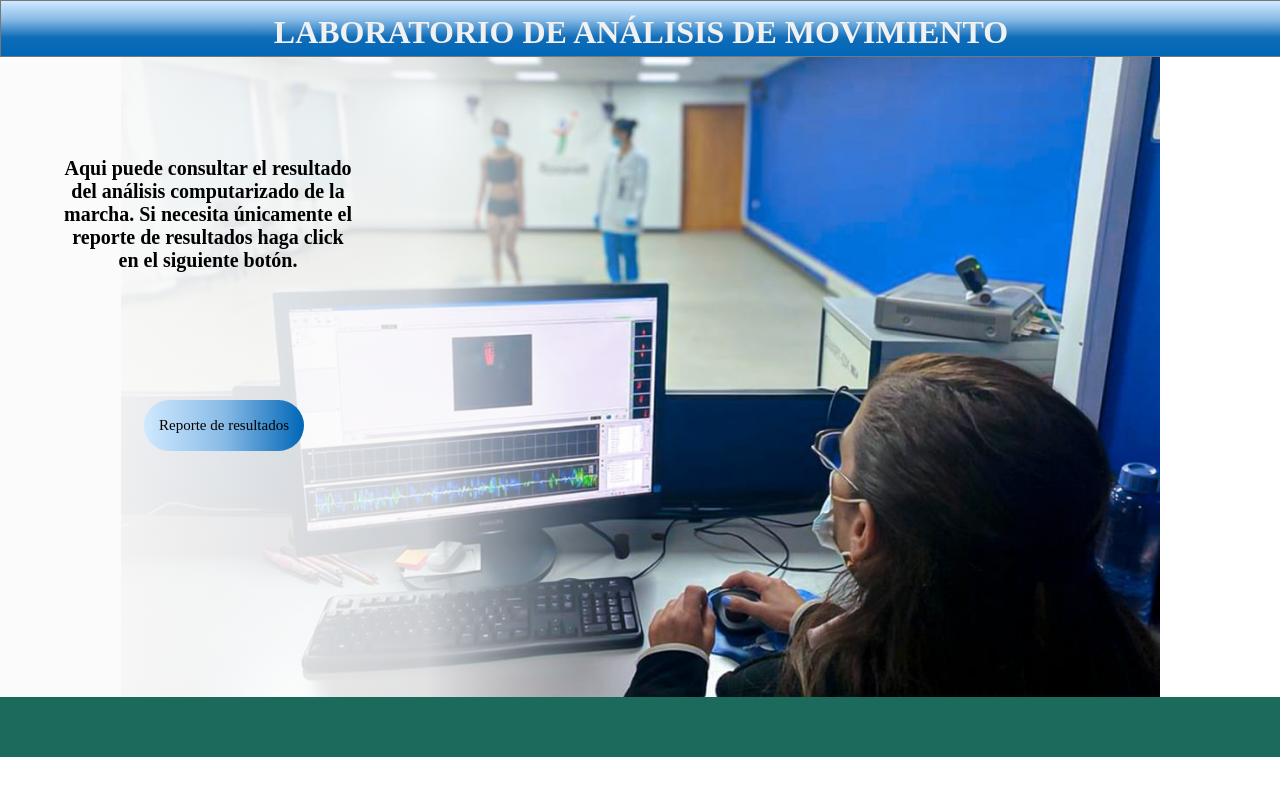
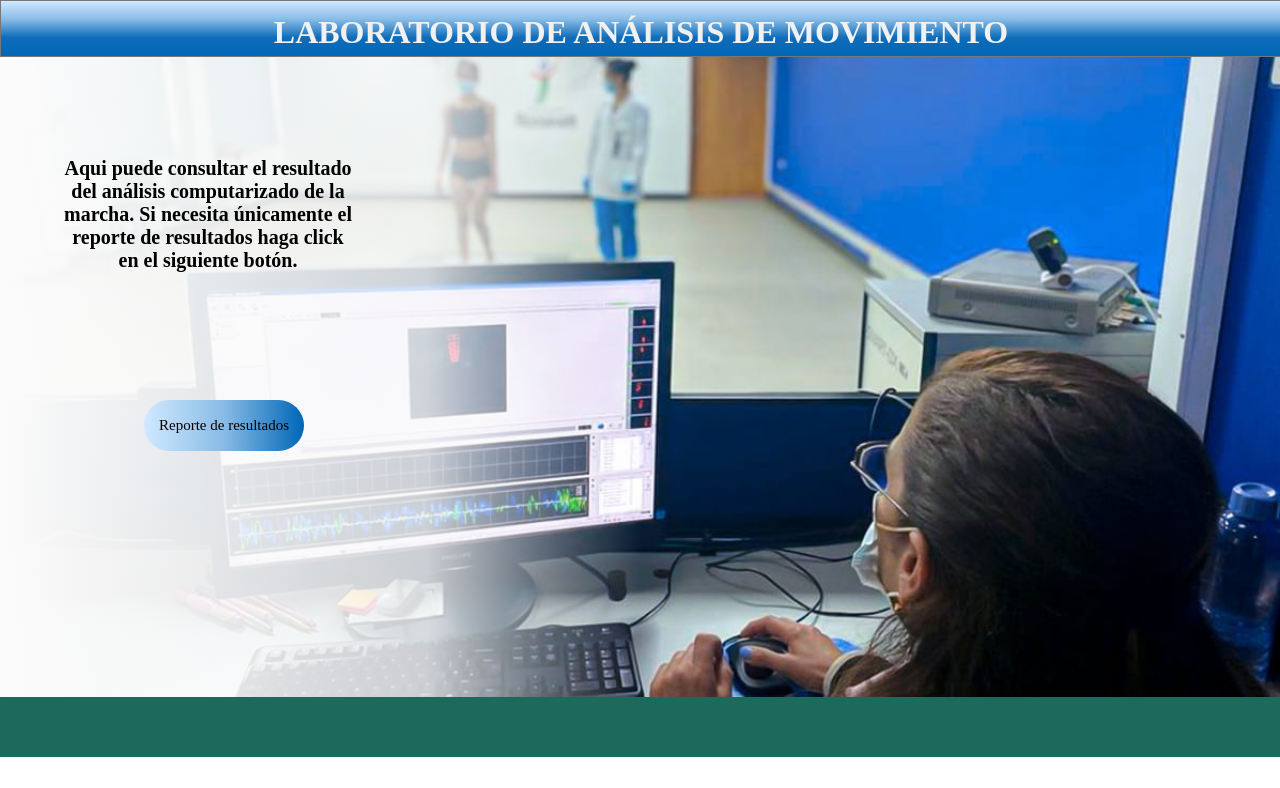
Before and after one commit to Mariaf1702/Atenea, a PHP site: page /ejercicio1/index.html in a window 1280 px wide. Shown: the part 70-858 px from the top of the page. Run offline with PHP 8.4, Linux system fonts and the light colour scheme; some libraries are stand-ins or nearby versions; some web fonts are replaced.

Commit message:
Add files via upload

```diff
--- a/ejercicio1/css/style.css
+++ b/ejercicio1/css/style.css
@@ -64,8 +64,10 @@ header nav ul li a:hover{
     text-align: center;
     background-image:url('../image/fondo2.jpeg');
     background-repeat: no-repeat;
-    background-size:contain;
-    background-position: center top;
+    /* background-size:contain;
+    background-position: center top;  */
+    background-size: cover;
+    background-position: center;
 }
 /* Estilos para el segundo contenedor (Info e imagen) */
 .second-contain{
@@ -146,7 +148,7 @@ header nav ul li a:hover{
 }
 
 /* Estilos 3d */
-#third-contain .modthreed model-viewer {
+#third-contain .modthreed  {
     width: 80%;
 
 }
```
